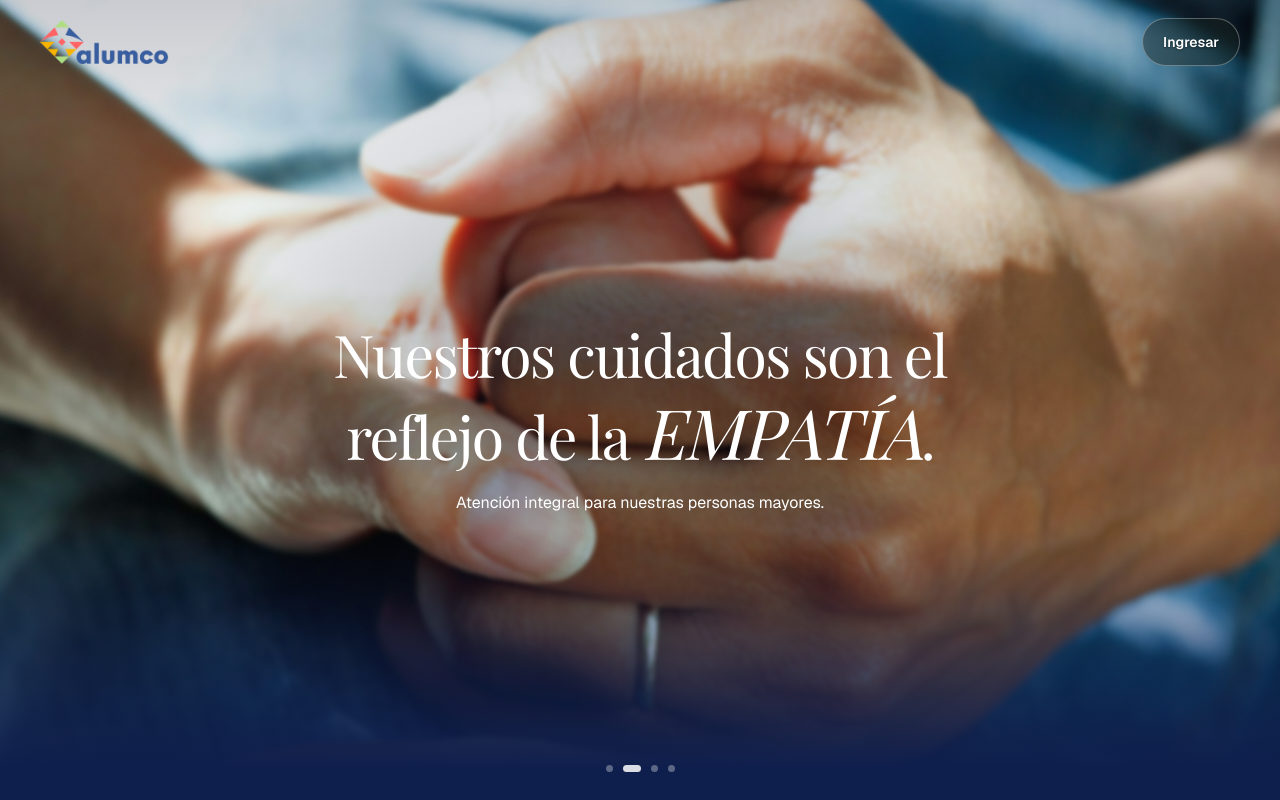
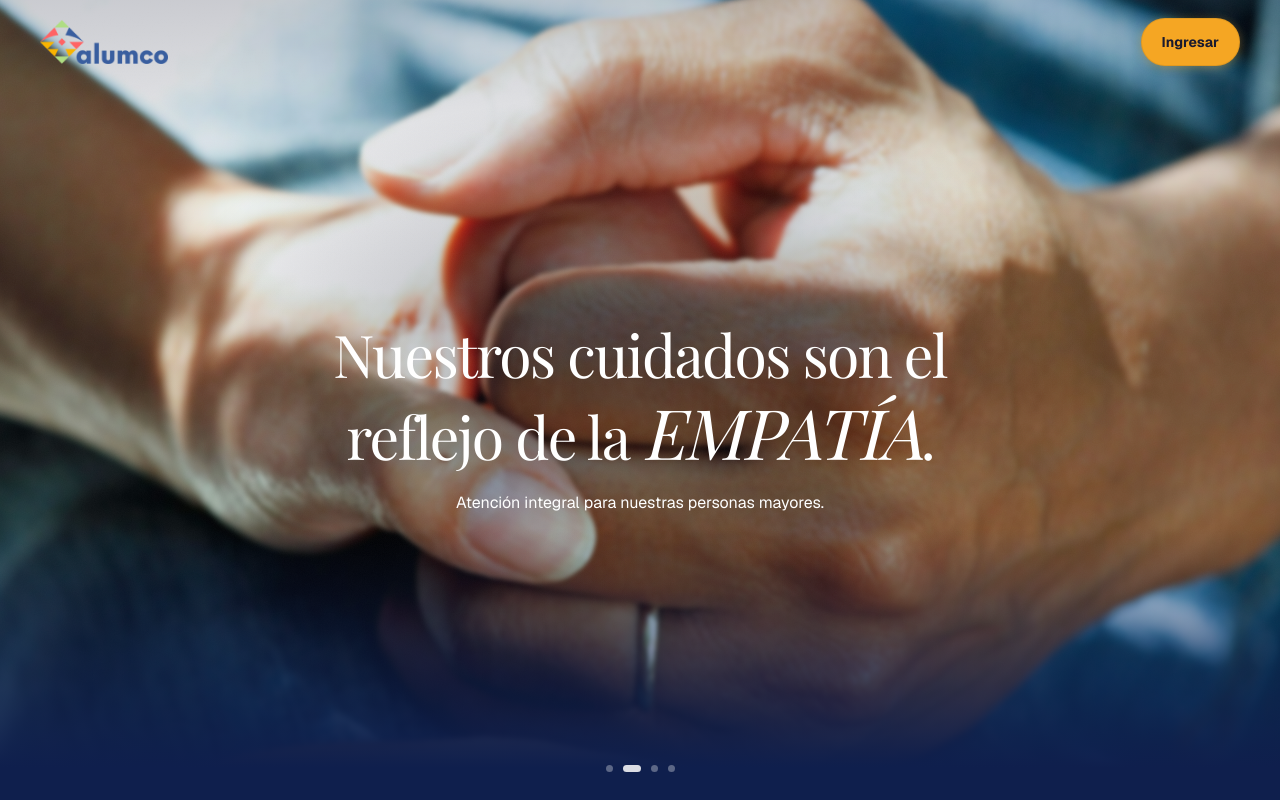
Before and after one commit to Bato21/alumco-lms, a Next.js app: page / in a window 1280 px wide. Shown: the top 800 px of the page. Built offline with nearby package versions, Linux system fonts and the light colour scheme; a web font is replaced by a local one.

Commit message:
Cambio de color para boton de acceso a plataforma

```diff
--- a/src/components/alumco/landing/LandingNav.tsx
+++ b/src/components/alumco/landing/LandingNav.tsx
@@ -33,16 +33,14 @@ export default function LandingNav() {
             display: 'inline-flex',
             alignItems: 'center',
             borderRadius: 999,
-            fontWeight: 600,
+            fontWeight: 700,
             fontSize: 14,
             padding: '9px 20px',
-            background: 'rgba(24,32,26,0.42)',
-            border: '1px solid rgba(255,255,255,0.30)',
-            color: '#fff',
+            background: '#F5A623',
+            border: '1px solid rgba(0,0,0,0.08)',
+            color: '#1A1A2E',
             textDecoration: 'none',
-            backdropFilter: 'blur(8px)',
-            WebkitBackdropFilter: 'blur(8px)',
-            textShadow: '0 1px 2px rgba(0,0,0,0.45)',
+            boxShadow: '0 2px 10px rgba(245,166,35,0.35)',
           }}
         >
           Ingresar
```
